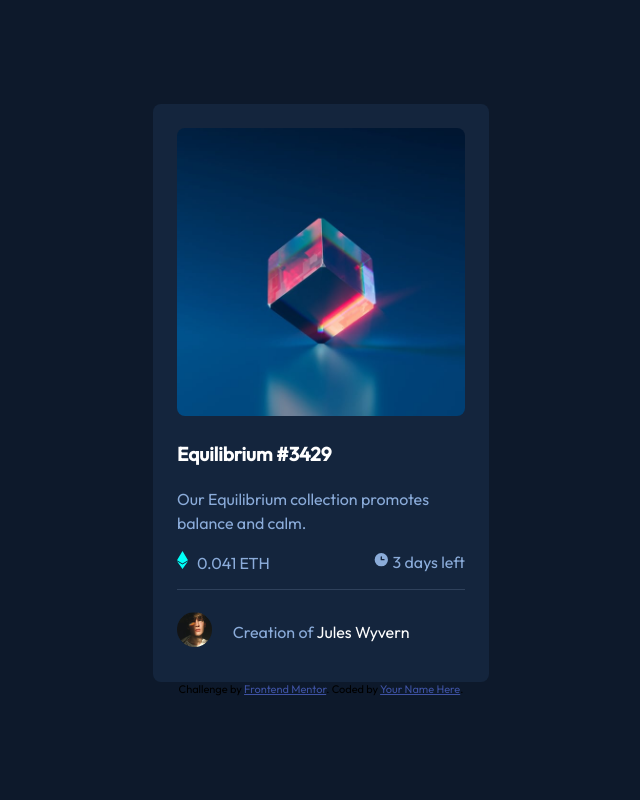
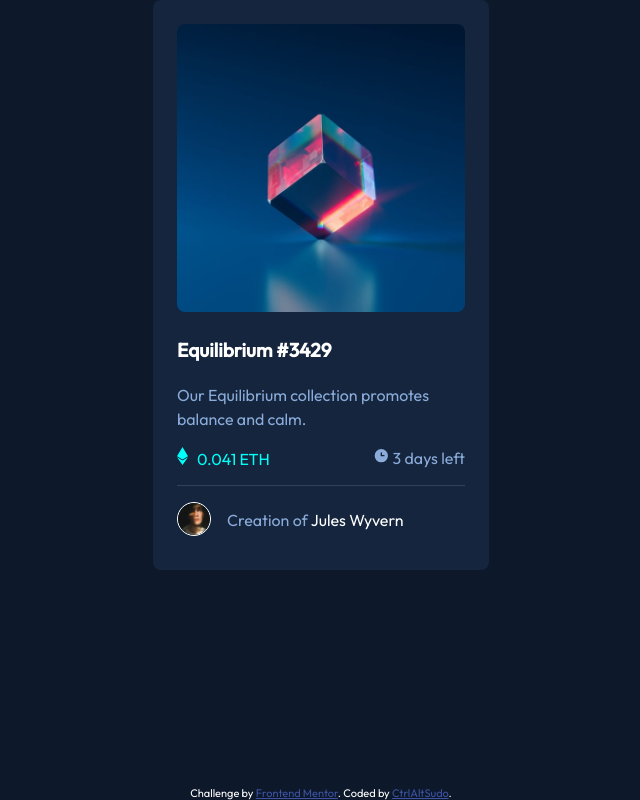
Before and after one commit to CtrlAltSudo/nft-preview-card-component-main, a plain HTML site: page index.html in a window 1280 px wide. Shown: the whole page, without its empty margins (319-959 px from the left). Drawn offline with Linux system fonts and the light colour scheme.

Commit message:
finished challenge

```diff
--- a/index.html
+++ b/index.html
@@ -27,14 +27,14 @@
   <p>3 days left</p>
 </div>
   <div id="authorContainer">
-    <img src="/images/image-avatar.png" alt="avatar" srcset="">
+    <img src="/images/image-avatar.png" alt="avatar" srcset="" class="avatar">
    <p>Creation of <span>Jules Wyvern</span></p>
   </div>
 
 </div>
   <div class="attribution">
     Challenge by <a href="https://www.frontendmentor.io?ref=challenge" target="_blank">Frontend Mentor</a>.
-    Coded by <a href="#">Your Name Here</a>.
+    Coded by <a href="#">CtrlAltSudo</a>.
   </div>
 </body>
 </html>
--- a/style.css
+++ b/style.css
@@ -37,6 +37,9 @@ body {
     border-bottom: 1px hsl(215, 32%, 27%) solid;
     width: 100%;
 }
+#containerStats p:nth-last-of-type(2){
+    color: hsl(178, 100%, 50%);
+}
 
 #containerStats p:nth-of-type(1)::before{
     content: url('/images/icon-ethereum.svg');
@@ -54,6 +57,10 @@ body {
 }
 #containerStats p:nth-of-type(2){
     margin-left: auto;
+}
+.attribution{
+    margin-top: auto;
+    color: white;
 }
 
 p {
@@ -73,14 +80,16 @@ span {
     display: flex;
     justify-content: space-between;
     margin-right: auto;
+    padding-top: 0.5rem;
 }
-#authorContainer img {
+#authorContainer img  {
     display: inline-block;
-    width: 35px;
-    height: 35px;
-    padding-right: 1.3rem;
-    padding-top: 1.4rem;
+    width: 32px;
+    height: 32px;
+    margin: 0.5rem 1rem 0 0;
+    border: 1px white solid;
+    border-radius: 50%;
 }
 #authorContainer p {
-    margin-top: 2rem;
+    margin-top: 1rem;
 }
```
